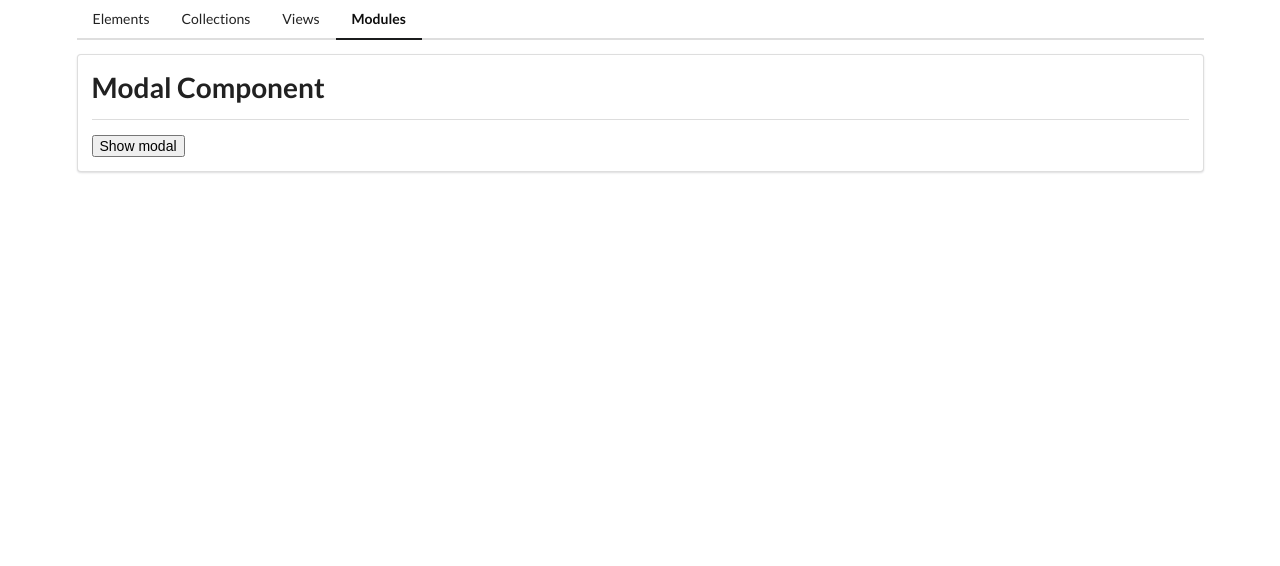
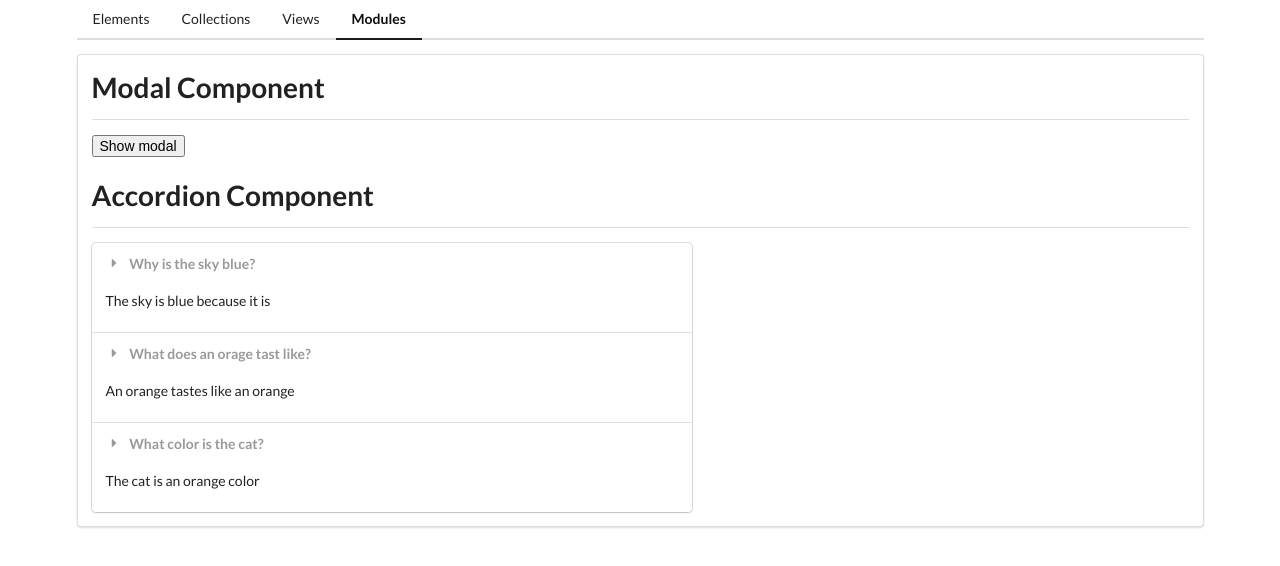
Before and after one commit to kbussert/comps, an Angular app: page /mods in a window 1280 px wide. Shown: the top 566 px of the page. Built offline with nearby package versions, Linux system fonts and the light colour scheme.

Commit message:
Introductory accordion component

```diff
--- /dev/null
+++ b/src/app/mods/accordion/accordion.component.html
@@ -0,0 +1,11 @@
+<div class="ui accordion styled">
+  <ng-container *ngFor="let item of items" >
+    <div class="title">
+      <i class="dropdown icon"></i>
+      {{ item.title }}
+    </div>
+    <div class="content active" >
+      <p>{{ item.content }}</p>
+    </div>
+  </ng-container>
+</div>
--- /dev/null
+++ b/src/app/mods/accordion/accordion.component.ts
@@ -0,0 +1,15 @@
+import { Component, OnInit, Input } from '@angular/core';
+
+@Component({
+  selector: 'app-accordion',
+  templateUrl: './accordion.component.html',
+  styleUrls: ['./accordion.component.css']
+})
+export class AccordionComponent implements OnInit {
+  @Input() items : any= [];
+  constructor() { }
+
+  ngOnInit(): void {
+  }
+
+}
--- a/src/app/mods/mods-home/mods-home.component.html
+++ b/src/app/mods/mods-home/mods-home.component.html
@@ -7,3 +7,6 @@
     <button class="ui button" (click)="onClick()">CLOSE ME!</button>
   </div>
 </app-modal>
+
+<app-divider>Accordion Component</app-divider>
+<app-accordion [items]="items"></app-accordion>
--- a/src/app/mods/mods-home/mods-home.component.ts
+++ b/src/app/mods/mods-home/mods-home.component.ts
@@ -7,6 +7,11 @@
 })
 export class ModsHomeComponent implements OnInit {
   modalOpen = false;
+  items = [
+    { title: 'Why is the sky blue?', content: 'The sky is blue because it is'},
+    { title: 'What does an orage tast like?', content: 'An orange tastes like an orange'},
+    { title: 'What color is the cat?', content: 'The cat is an orange color' }
+  ];
   constructor() { }
 
   ngOnInit(): void {
--- a/src/app/mods/mods.module.ts
+++ b/src/app/mods/mods.module.ts
@@ -5,12 +5,14 @@
 import { ModsHomeComponent } from './mods-home/mods-home.component';
 import { ModalComponent } from './modal/modal.component';
 import { SharedModule } from '../shared/shared.module';
+import { AccordionComponent } from './accordion/accordion.component';
 
 
 @NgModule({
   declarations: [
     ModsHomeComponent,
-    ModalComponent
+    ModalComponent,
+    AccordionComponent
   ],
   imports: [
     CommonModule,
```
Also changed, not shown: src/app/mods/accordion/accordion.component.css (added), 1 other file (tests, documents, lock files or other folders).
